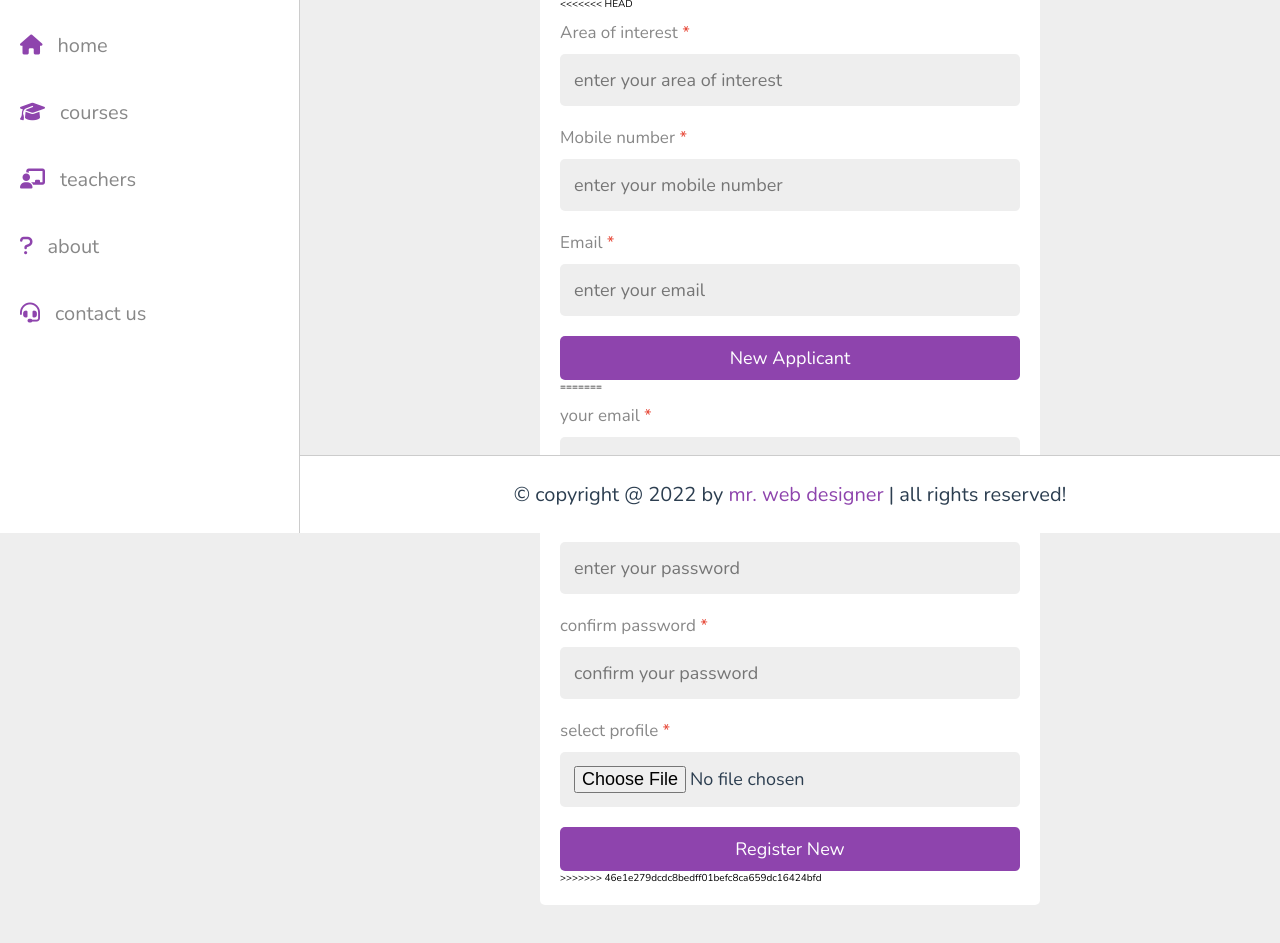
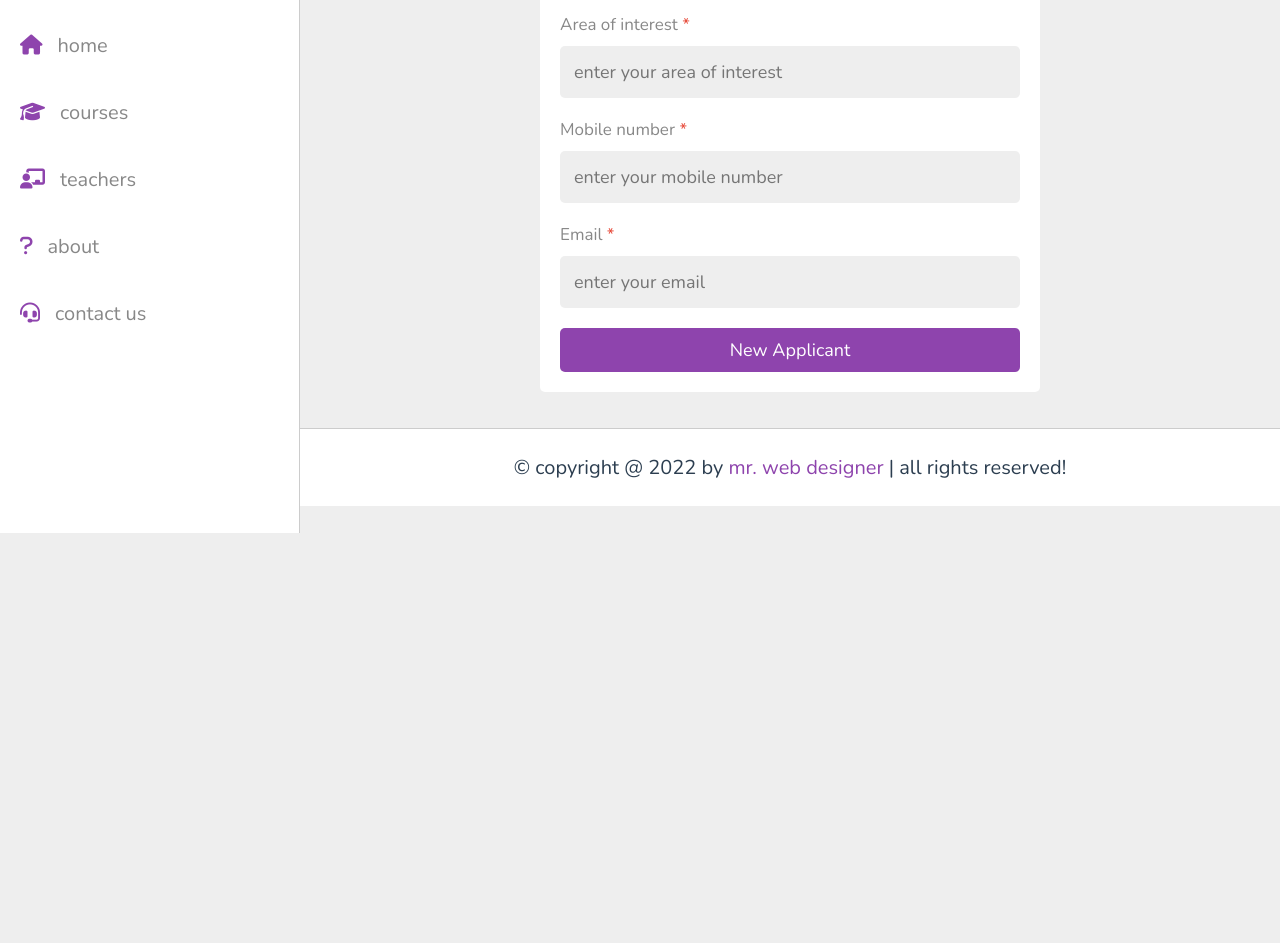
Before and after one commit to Rishikeshhegade/AIbasedITsystem, a plain HTML site: page register.html in a window 1280 px wide. Shown: the part 267-1210 px from the top of the page. After the commit the page ends 800 px from the top, so only its background shows below. Drawn offline with nearby package versions, Linux system fonts and the light colour scheme.

Commit message:
RH Head remove

```diff
--- a/register.html
+++ b/register.html
@@ -77,7 +77,6 @@
       <h3>Teacher application form</h3>
       <p>your name <span>*</span></p>
       <input type="text" name="name" placeholder="enter your name" required maxlength="50" class="box">
-<<<<<<< HEAD
       <p>Area of interest <span>*</span></p>
       <input type="text" name="name" placeholder="enter your area of interest" required maxlength="50" class="box">
       <p>Mobile number <span>*</span></p>
@@ -87,17 +86,7 @@
          <!-- <p>select profile <span>*</span></p>
          <input type="file" accept="image/*" required class="box"> -->
       <input type="submit" value="New applicant" name="submit" class="btn">
-=======
-      <p>your email <span>*</span></p>
-      <input type="email" name="email" placeholder="enter your email" required maxlength="50" class="box">
-      <p>your password <span>*</span></p>
-      <input type="password" name="pass" placeholder="enter your password" required maxlength="20" class="box">
-      <p>confirm password <span>*</span></p>
-      <input type="password" name="c_pass" placeholder="confirm your password" required maxlength="20" class="box">
-      <p>select profile <span>*</span></p>
-      <input type="file" accept="image/*" required class="box">
-      <input type="submit" value="register new" name="submit" class="btn" onclick="auth()" >
->>>>>>> 46e1e279dcdc8bedff01befc8ca659dc16424bfd
+
    </form>
 
 </section>
```
